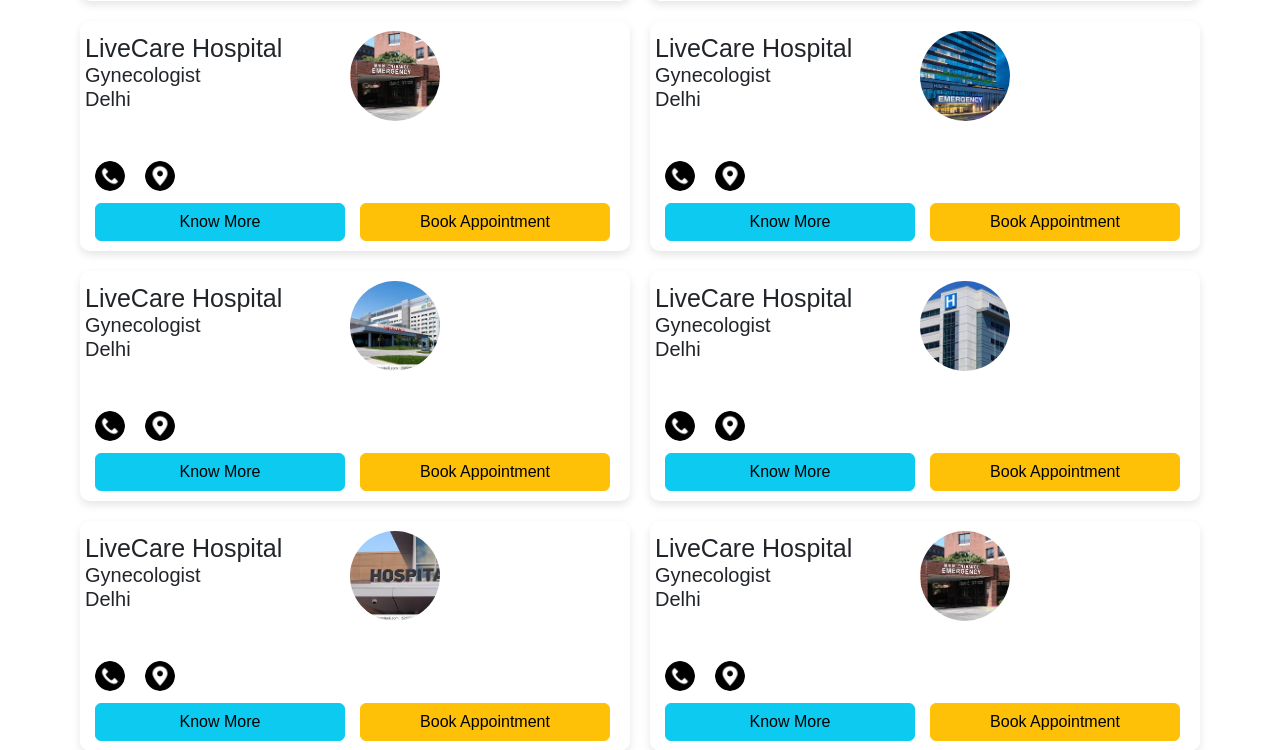
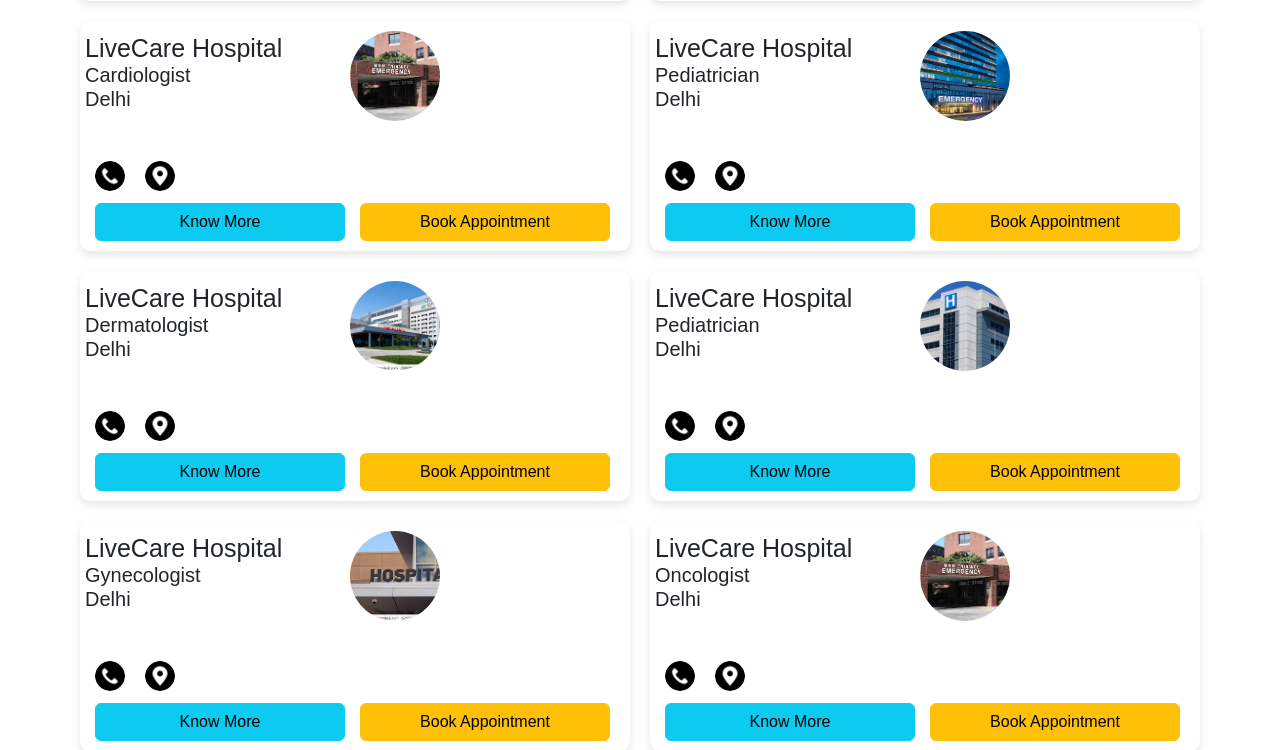
Before and after one commit to bahugunasiddarth/LiveCare-Hospital-project, a Flask app: page /hospital in a window 1280 px wide. Shown: the part 898-1648 px from the top of the page. Run offline with Flask 3, Linux system fonts and the light colour scheme.

Commit message:
Update hospital.html

```diff
--- a/templates/hospital.html
+++ b/templates/hospital.html
@@ -299,7 +299,7 @@ _
         <div class="box">
             <div class="text-bottom">
                 <h1>LiveCare Hospital</h1>
-                <h2>Gynecologist</h2>
+                <h2>Cardiologist</h2>
                 <h3>Delhi</h3>
                 <div class="add_func">
                     <img src="/static/call3.png" class="call" alt="call">
@@ -316,7 +316,7 @@ _
         <div class="box">
             <div class="text-bottom">
                 <h1>LiveCare Hospital</h1>
-                <h2>Gynecologist</h2>
+                <h2>Pediatrician</h2>
                 <h3>Delhi</h3>
                 <div class="add_func">
                     <img src="/static/call3.png" class="call" alt="call">
@@ -333,7 +333,7 @@ _
         <div class="box">
             <div class="text-bottom">
                 <h1>LiveCare Hospital</h1>
-                <h2>Gynecologist</h2>
+                <h2>Dermatologist</h2>
                 <h3>Delhi</h3>
                 <div class="add_func">
                     <img src="/static/call3.png" class="call" alt="call">
@@ -350,7 +350,7 @@ _
         <div class="box">
             <div class="text-bottom">
                 <h1>LiveCare Hospital</h1>
-                <h2>Gynecologist</h2>
+                <h2>Pediatrician</h2>
                 <h3>Delhi</h3>
                 <div class="add_func">
                     <img src="/static/call3.png" class="call" alt="call">
@@ -384,7 +384,7 @@ _
         <div class="box">
             <div class="text-bottom">
                 <h1>LiveCare Hospital</h1>
-                <h2>Gynecologist</h2>
+                <h2>Oncologist</h2>
                 <h3>Delhi</h3>
                 <div class="add_func">
                     <img src="/static/call3.png" class="call" alt="call">
```
